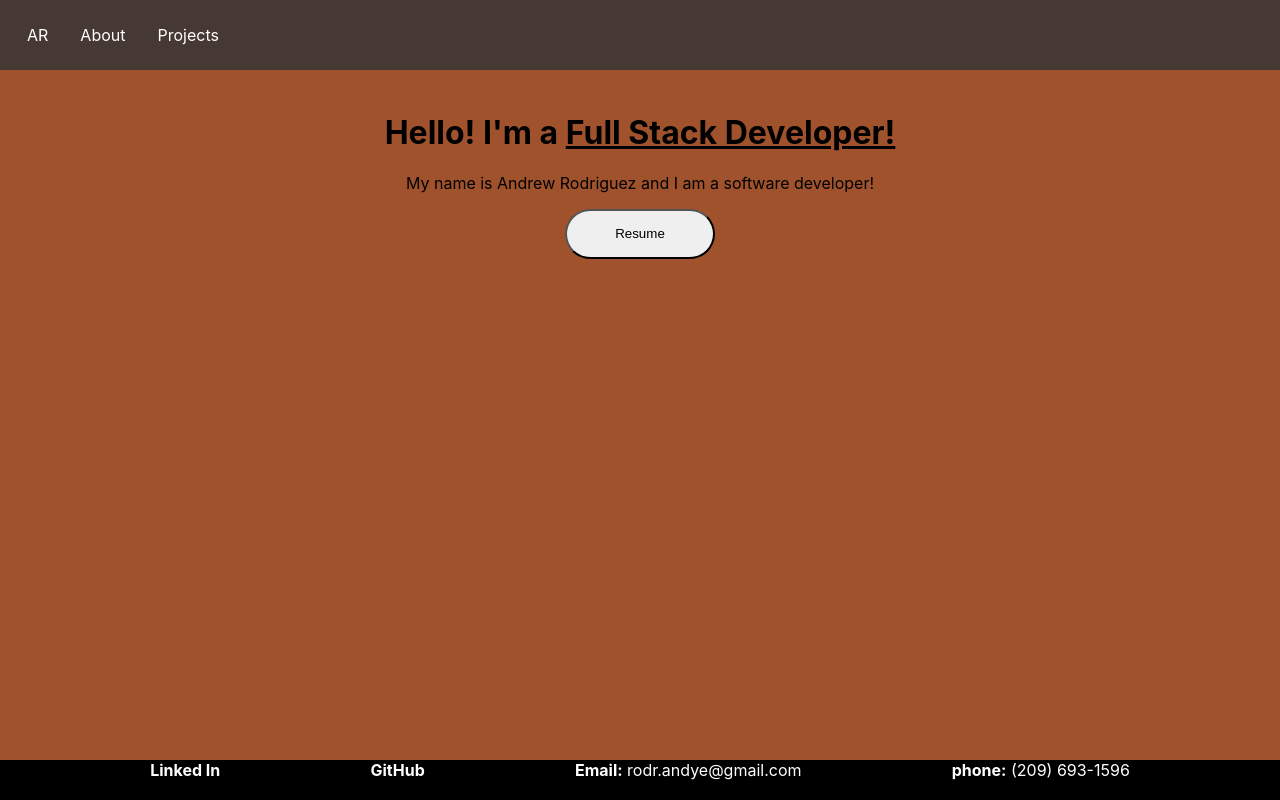
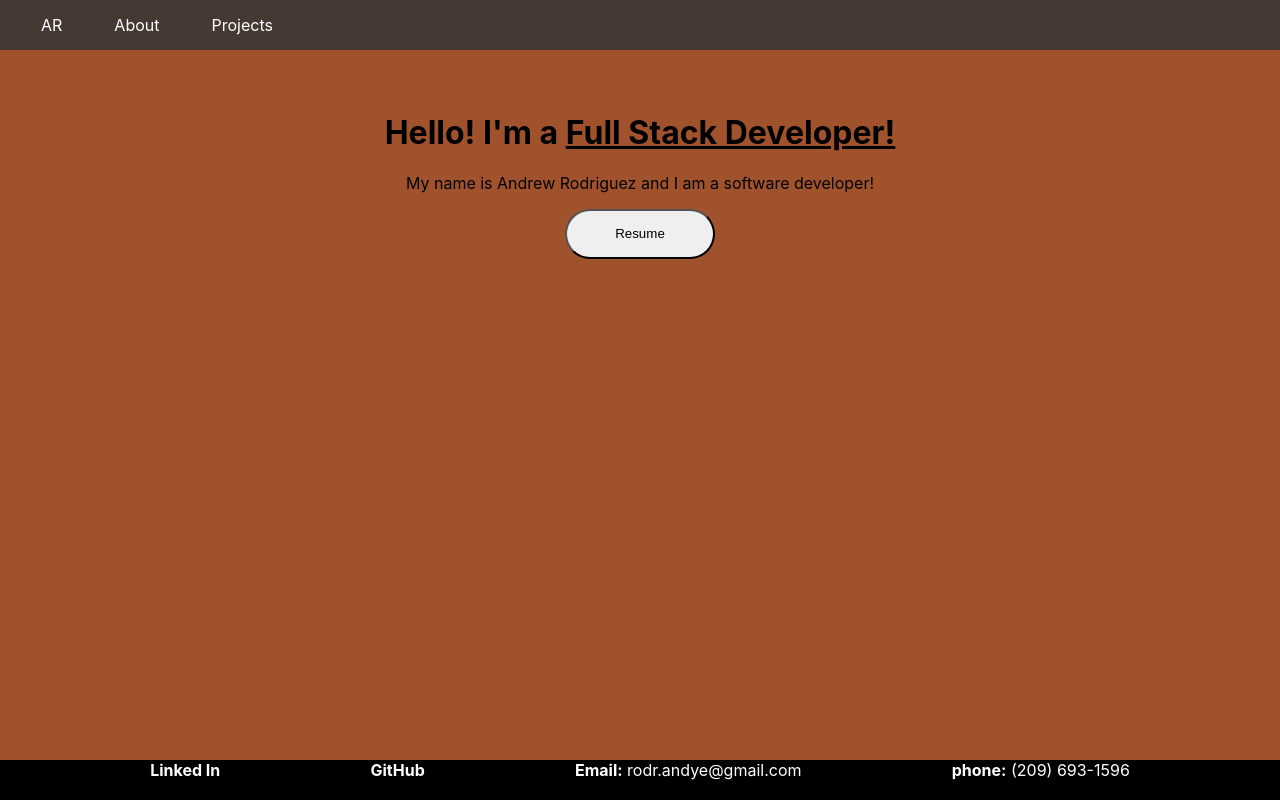
Before and after one commit to Andyrod209/Andyrod209.github.io, a React (Create React App) app: page / in a window 1280 px wide. Built offline with nearby package versions, Linux system fonts and the light colour scheme.

Commit message:
Incomplete working on navbar check comment on Navbar.css file

```diff
--- a/src/Components/Navbar/Navbar.css
+++ b/src/Components/Navbar/Navbar.css
@@ -1,24 +1,22 @@
-
 .navbar ul{
+  display: flex;
   list-style-type: none;
   margin: 0;
-    padding: 11px;
+  padding: 15px;
   overflow: hidden;
   background-color: rgba(51, 51, 51, 0.825);
   position: fixed;
-    top: 0;
   width: 100%;
   }
-
-.navbar li {
-    float: left;
-  }
-
+  /* Fix nav bar
+  I want to have name on the left side
+  and links right side.
+  may have to remove flex do some research find best solution for navbar. */
 .navbar li a {
-    display: block;
   color: white;
   text-align: center;
   padding: 14px 16px;
+  margin: 0 10px;
   text-decoration: none;
   }
 
--- a/src/pages/HomePage/HomePage.js
+++ b/src/pages/HomePage/HomePage.js
@@ -6,7 +6,6 @@ const HomePage = () => {
     return (
         <div className="home">
           <h1>Hello! I'm a <u>Full Stack Developer!</u></h1>
-
             <p class="home-text">My name is Andrew Rodriguez and I am a software developer!</p>
             <form action={process.env.PUBLIC_URL + "extraFiles/Rodriguez_Resume.pdf"} target='_blank'>
               <button type="submit">Resume</button>
```
Lines whose indentation alone changed are shown as unchanged.
